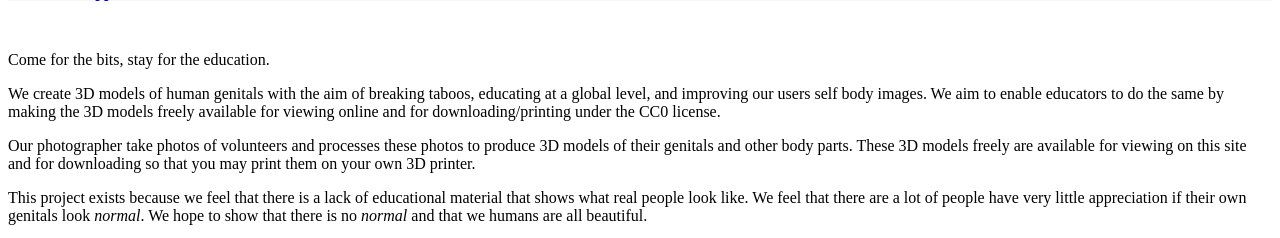
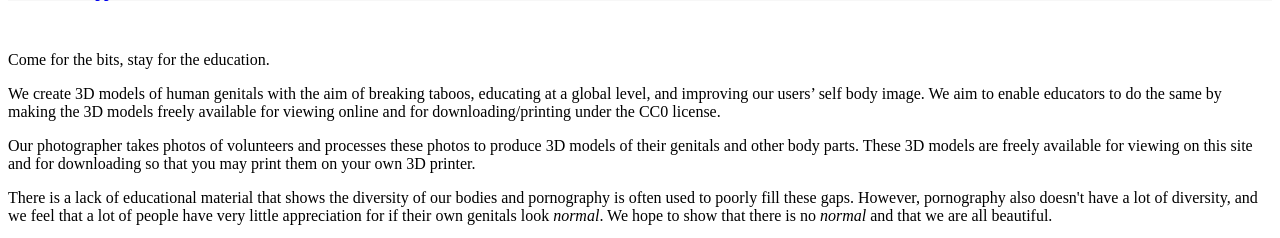
Before and after one commit to wearebeautiful/wearebeautiful-web, a Flask app: template template/index.html in a window 1280 px wide. Shown: the part 149-387 px from the top of the page. Run offline with Flask 2, Linux system fonts and the light colour scheme; the template is opened without the code that fills it, so the values that code supplies are empty; some libraries are stand-ins or nearby versions.

Commit message:
Improve wording, fix errors, etc

```diff
--- a/template/company.html
+++ b/template/company.html
@@ -27,7 +27,7 @@
       </p>
 
       <p>
-         Prior to forming the company and up to our launch, we were 100% self funded with
+         Prior to forming the company and up to our launch, we were 100% self-funded with
          every expense coming from our own pockets. We hope to continue operating the
          site and to create more models with your support.
          We promise to be responsible and tranparent with your support payments! If someone
--- a/template/index.html
+++ b/template/index.html
@@ -19,18 +19,19 @@
       <div>
         <p class="index-text">
            We create 3D models of human genitals with the aim of breaking taboos, educating at a global level,
-           and improving our users self body images. We aim to enable educators to do the same by making the
+           and improving our users’ self body image. We aim to enable educators to do the same by making the
            3D models freely available for viewing online and for downloading/printing under the CC0 license.
         </p>
         <p class="index-text">
-           Our photographer take photos of volunteers and processes these photos to produce 3D models of their genitals
-           and other body parts. These 3D models freely are available for viewing on this site and for downloading so that you
-           may print them on your own 3D printer.
+           Our photographer takes photos of volunteers and processes these photos to produce 3D models of their
+           genitals and other body parts. These 3D models are freely available for viewing on this site and for
+           downloading so that you may print them on your own 3D printer.
         </p>
         <p class="index-text">
-           This project exists because we feel that there is a lack of educational material that shows what real people
-           look like. We feel that there are a lot of people have very little appreciation if their own genitals
-           look <i>normal</i>.  We hope to show that there is no <i>normal</i> and that we humans are all beautiful.
+           There is a lack of educational material that shows the diversity of our bodies and pornography
+           is often used to poorly fill these gaps. However, pornography also doesn't have a lot of diversity,
+           and we feel that a lot of people have very little appreciation for if their own genitals look
+           <i>normal</i>. We hope to show that there is no <i>normal</i> and that we are all beautiful.
         </p>
       </div>
     </div>
@@ -56,15 +57,15 @@
      </div>
      <div class="col-4">
         <p class="index-text">
-           We have {{ model_count }} models of vulvas, penises, breasts, full body and partial body scans. All of our models are at
-           least 18 years old and span a wide range of <a href="{{ url_for('model.diversity') }}">ages, body types and
-           countries of origin</a>. We've carefully curated all the metadata of our models and are releasing the public information
-           while <a href="{{ url_for('index.privacy') }}">carefully protecting</a> the private information. We never reveal the identity
-           of our models and this information does not exist online at all.
+           We have {{ model_count }} models of vulvas, penises, breasts, full body and partial body scans.
+           All of our models are at least 18 years old and span a wide range of <a href="{{ url_for('model.diversity') }}">ages,
+           body types and countries of origin</a>. We've carefully curated all the metadata of our models and are
+           releasing the public information while <a href="{{ url_for('index.privacy') }}">carefully protecting</a> the
+           private information. We never reveal the identity of our models and this information does not exist online at all.
         </p>
         <p class="index-text">
-           We invite you to browse our models online, download the 3D solids for printing or ordering a print online. You may also download
-           the surfaces and use them in your own 3D modeling projects. Start browsing now:
+           We invite you to browse our models online, download the 3D solids for printing or order a print online. You may also
+           download the surfaces and use them in your own 3D modeling projects. Start browsing now:
         </p>
         <p class="index-text">
            <a href="{{ url_for('browse.browse_by_part') }}">browse by body part</a>: All models organized by body part.
--- a/template/team.html
+++ b/template/team.html
@@ -44,7 +44,7 @@
       <p class="team-title">Volunteer web designer</p>
       <p class="team-desc">
         Monkey is a skilled web engineer and overall designer who created our logo and help us
-        with web design for this web-site. Thank you for all your help in making our pages look
+        with web design for this website. Thank you for all your help in making our pages look
         nice!
       </p>
       <p class="team-desc">
```
Also changed, not shown: template/privacy.html (+7 -6 lines).
